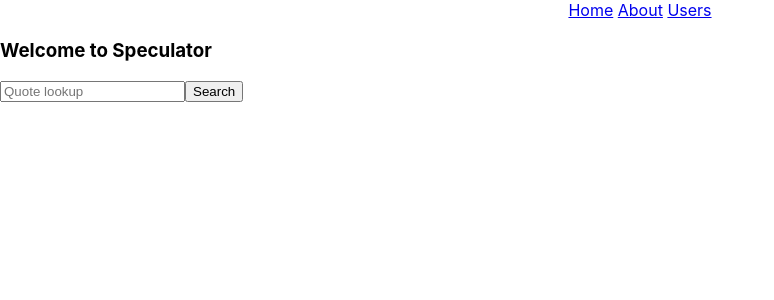
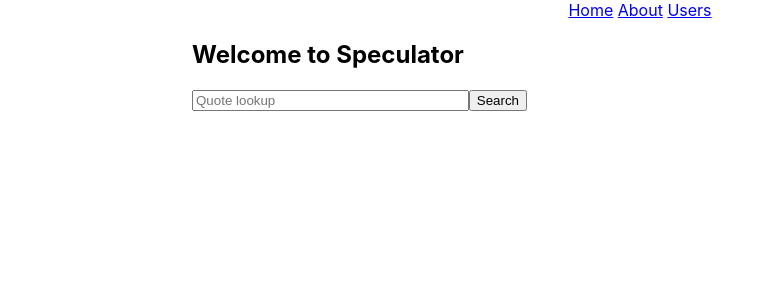
Before and after one commit to ojones311/stockmarketapp, a React (Create React App) app in the folder frontend/: page / in a window 1280 px wide. Shown: the top 300 px of the page, without its empty margins (0-774 px from the left). Built offline with nearby package versions, Linux system fonts and the light colour scheme; no server answers.

Commit message:
changed width and size of chart and other styling

```diff
--- a/frontend/src/App.css
+++ b/frontend/src/App.css
@@ -5,6 +5,10 @@
 /* .App-body {
   width: 90%;
 } */
+.header {
+  width: 70%;
+  margin: 0 auto;
+}
 
 .nav-bar {
   text-align: center;
--- a/frontend/src/Components/LandingPage.jsx
+++ b/frontend/src/Components/LandingPage.jsx
@@ -9,9 +9,11 @@ const LandingPage = () => {
 
     return (
         <div>
-            <h3>Welcome to Speculator</h3>
+            <div className='header'>
+                <h2>Welcome to Speculator</h2>
+                <SearchStockForm stock={stock} chart={chart} setStock={setStock} setChart={setChart} setShowChart={setShowChart}/>
+            </div>
             <div className='body'>
-                <SearchStockForm stock={stock} chart={chart} setStock={setStock} setChart={setChart} setShowChart={setShowChart}/>
                 <StockChart stock={stock} chart={chart} setChart={setChart} showChart={showChart} />
             </div>
         </div>
--- a/frontend/src/Components/SearchStockForm.jsx
+++ b/frontend/src/Components/SearchStockForm.jsx
@@ -2,6 +2,7 @@ import React from 'react'
 import useSubmitForm from '../Components/useSubmitForm'
 import axios from 'axios'
 import secrets from '../secrets'
+import '../Styles/SearchStockForm.css'
 
 const SearchStockForm = ({setStock, setChart,setShowChart}) => {
 
@@ -33,7 +34,7 @@ const SearchStockForm = ({setStock, setChart,setShowChart}) => {
     return (
         <div>
             <form onSubmit={handleFormSubmit}>
-                <input type='text' placeholder='Quote lookup' name='stock' onChange={handleFormChange} value={values.stock || ''} required/>
+                <input id='stock-search' type='text' placeholder='Quote lookup' name='stock' onChange={handleFormChange} value={values.stock || ''} required/>
                 <button type='submit'>Search</button>
             </form>
         </div>
--- a/frontend/src/Styles/SearchStockForm.css
+++ b/frontend/src/Styles/SearchStockForm.css
@@ -0,0 +1,3 @@
+#stock-search {
+    width: 30%;
+}
--- a/frontend/src/Styles/StockChart.css
+++ b/frontend/src/Styles/StockChart.css
@@ -1,3 +1,8 @@
+.chart-instance {
+    margin: 0 auto;
+    width: 70%;
+}
+
 #title-link-sp:hover, #ticker-link-sp:hover {
     color: red
 }
```
Also changed, not shown: frontend/src/Components/StockPage.jsx (line endings or trailing spaces), 1 other file (tests, documents, lock files or other folders).
